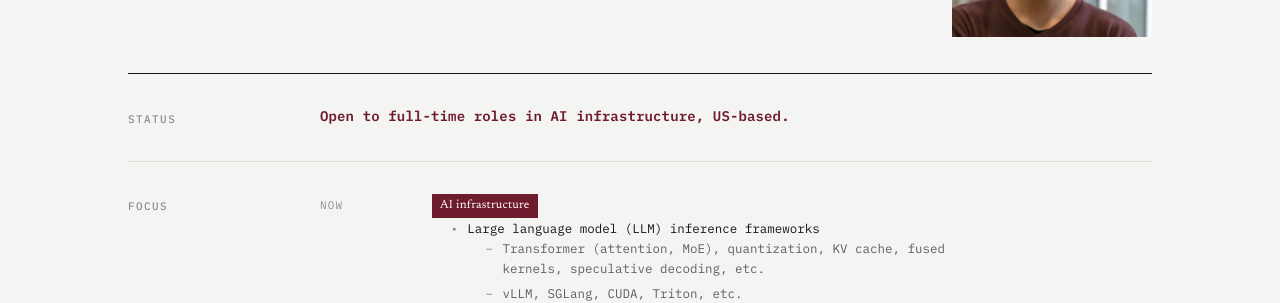
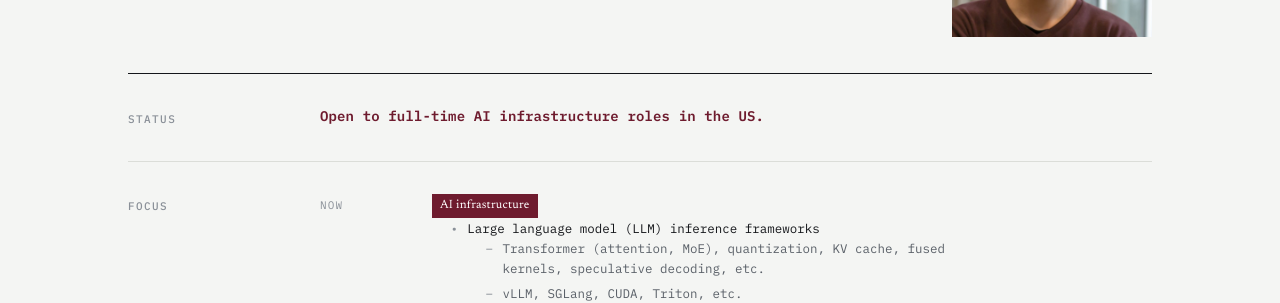
Before and after one commit to JackChuang/JackChuang.github.io, a Jekyll site: the page built from index.html, in a window 1280 px wide. Shown: the part 343-646 px from the top of the page. Built offline with Jekyll 4.4.1, drawn with Linux system fonts in a browser that asks for light colours.

Commit message:
Fix the dangling modifier in the status line
'roles in AI infrastructure, US-based' left US-based attached to the nearest
noun, which is AI infrastructure rather than roles, and it read ambiguously as
either where he is or where the job must be. 'in the US' now sits directly on
'roles', and 'AI infrastructure roles' saves two words on the one line of the
page set in the accent colour.

```diff
--- a/index.html
+++ b/index.html
@@ -40,7 +40,7 @@ description: >-
 <div class="row">
   <div class="row__rail"><span class="label">Status</span></div>
   <div class="row__body">
-    <p class="status">Open to full-time roles in AI infrastructure, US-based.</p>
+    <p class="status">Open to full-time AI infrastructure roles in the US.</p>
   </div>
 </div>
 
```
